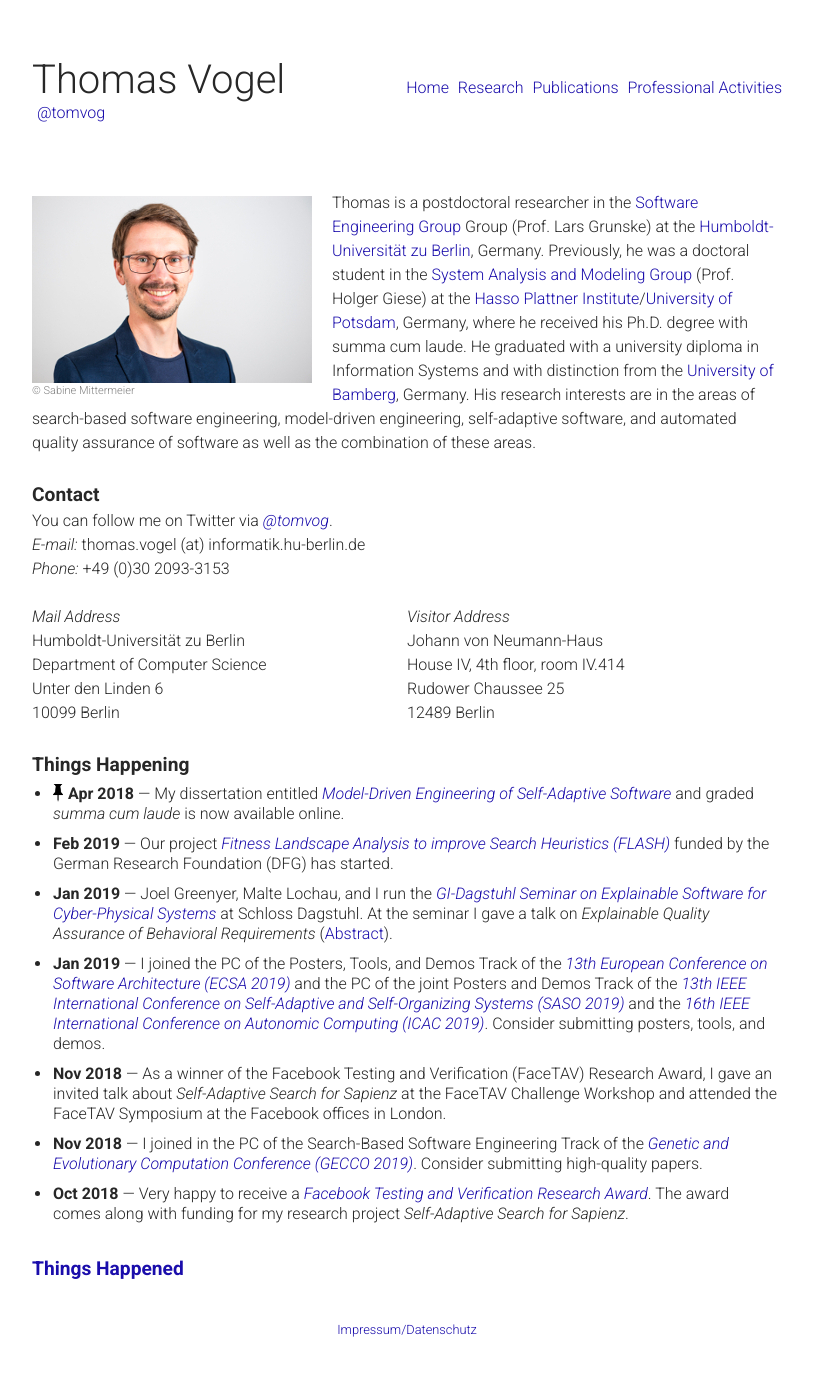
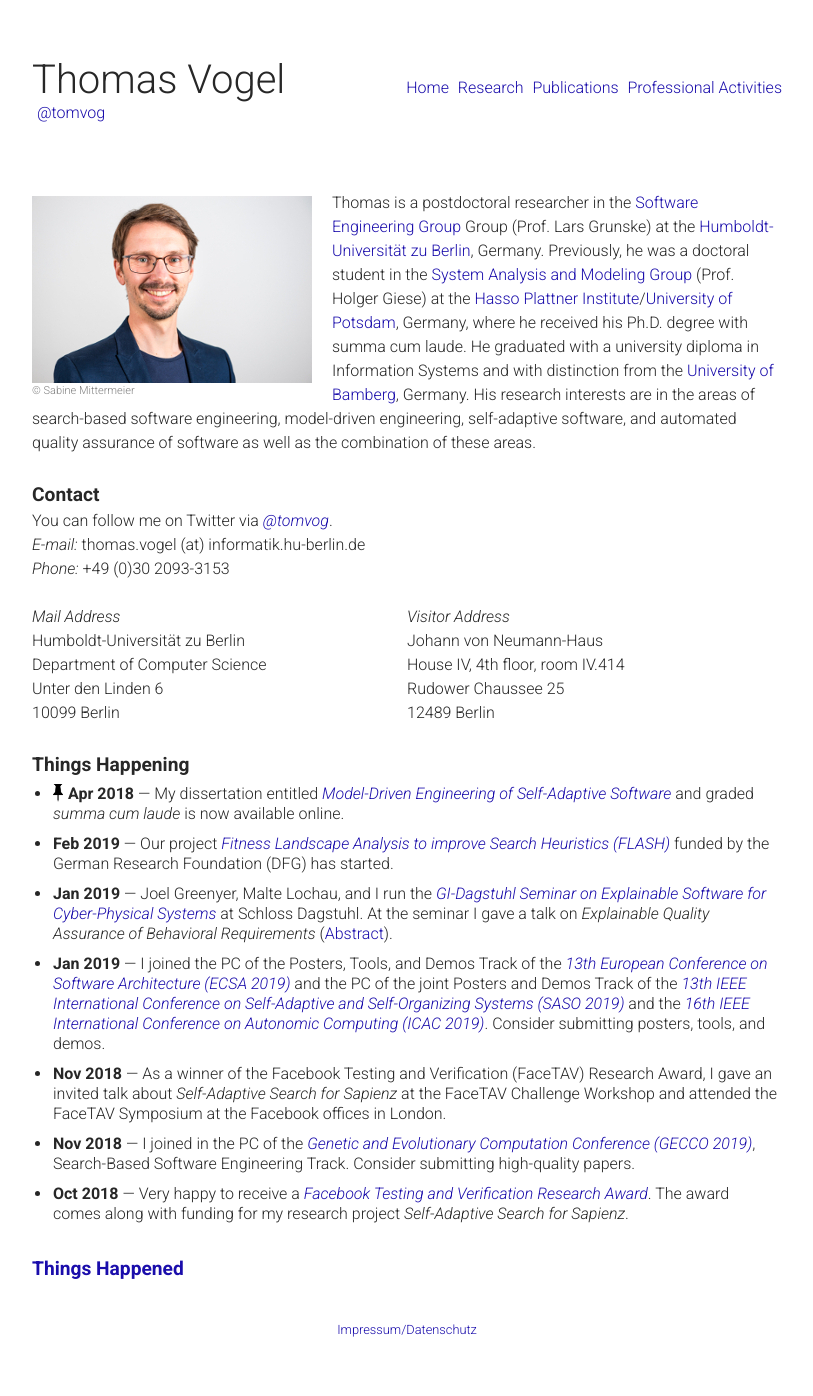
Before and after one commit to thomas-vogel/thomas-vogel.github.io, a Jekyll site: the page built from index.md, in a window 1280 px wide. Shown: the whole page, without its empty margins (233-1046 px from the left). Built offline with Jekyll 4.4.1, drawn with Linux system fonts in a browser that asks for light colours.

Commit message:
Rename GECCO19 PC entry.

```diff
--- a/index.md
+++ b/index.md
@@ -46,7 +46,7 @@ His research interests are in the areas of search-based software engineering, mo
 * __Jan 2019__ --- Joel Greenyer, Malte Lochau, and I run the [_GI-Dagstuhl Seminar on Explainable Software for Cyber-Physical Systems_](https://thomas-vogel.github.io/ES4CPS/){:target="_blank"} at Schloss Dagstuhl. At the seminar I gave a talk on _Explainable Quality Assurance of Behavioral Requirements_ ([Abstract](https://thomas-vogel.github.io/ES4CPS/abstracts/Vogel.pdf){:target="_blank"}).
 * __Jan 2019__ --- I joined the PC of the Posters, Tools, and Demos Track of the [_13th European Conference on Software Architecture (ECSA 2019)_](https://ecsa2019.univ-lille.fr/tracks/posters-tools-demos){:target="_blank"} and the PC of the joint Posters and Demos Track of the [_13th IEEE International Conference on Self-Adaptive and Self-Organizing Systems (SASO 2019)_](http://saso2019.cs.umu.se/calls/call-for-posters-and-demos/){:target="_blank"} and the [_16th IEEE International Conference on Autonomic Computing (ICAC 2019)_](http://icac2019.cs.umu.se/calls/call-for-posters-and-demos/){:target="_blank"}. Consider submitting posters, tools, and demos.
 * __Nov 2018__ --- As a winner of the Facebook Testing and Verification (FaceTAV) Research Award, I gave an invited talk about _Self-Adaptive Search for Sapienz_ at the FaceTAV Challenge Workshop and attended the FaceTAV Symposium at the Facebook offices in London.
-* __Nov 2018__ --- I joined in the PC of the Search-Based Software Engineering Track of the [_Genetic and Evolutionary Computation Conference (GECCO 2019)_](https://gecco-2019.sigevo.org/){:target="_blank"}. Consider submitting high-quality papers.
+* __Nov 2018__ --- I joined in the PC of the [_Genetic and Evolutionary Computation Conference (GECCO 2019)_](https://gecco-2019.sigevo.org/){:target="_blank"}, Search-Based Software Engineering Track. Consider submitting high-quality papers.
 * __Oct 2018__ --- Very happy to receive a [_Facebook Testing and Verification Research Award_](https://research.fb.com/announcing-the-winners-of-the-facebook-testing-and-verification-research-awards/){:target="_blank"}. The award comes along with funding for my research project _Self-Adaptive Search for Sapienz_.
 
 
```
Also changed, not shown: _pages/activities.md (+1 -1 lines).
